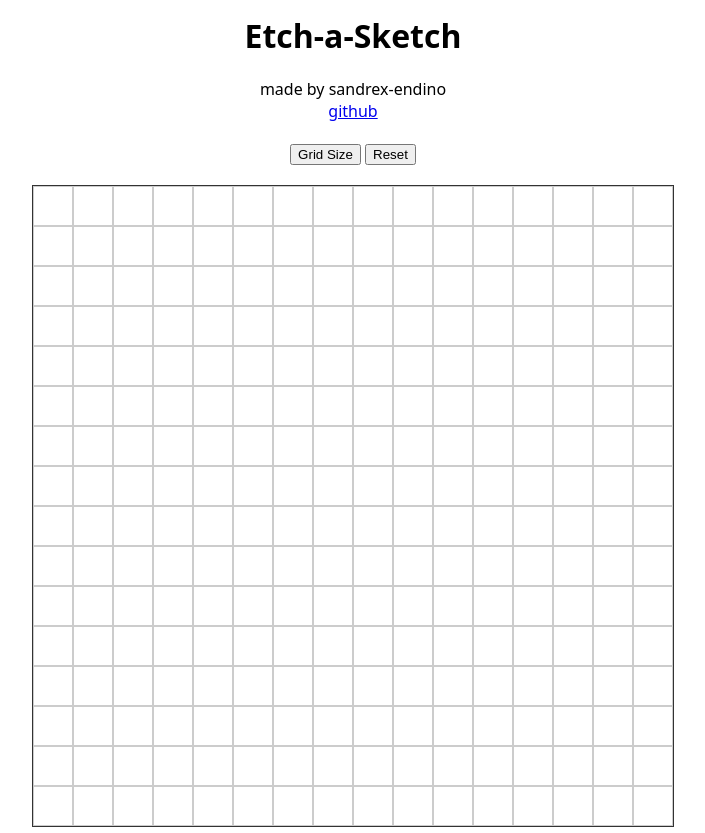
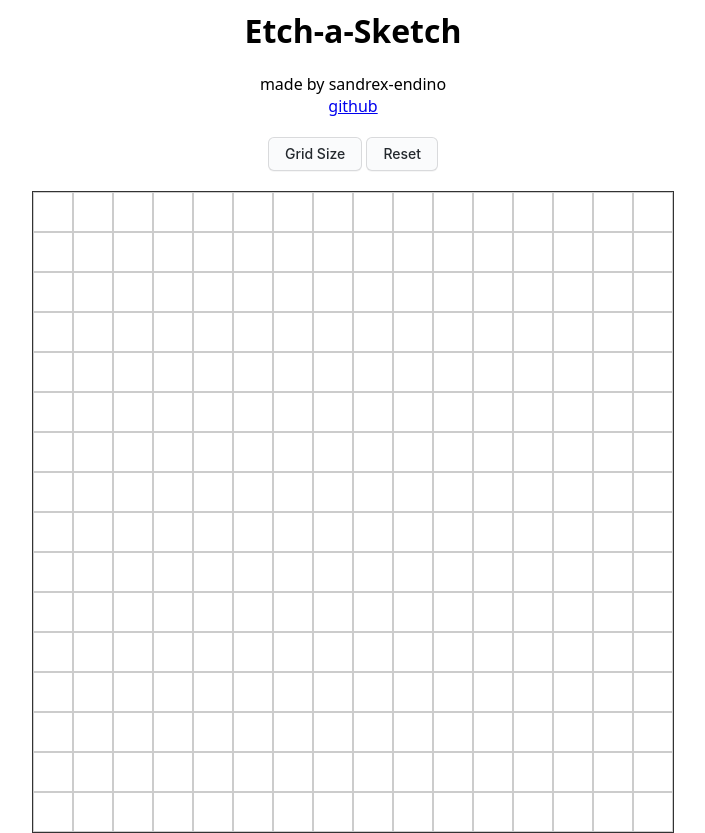
Before and after one commit to sandrex-endino/etch-a-sketch, a plain HTML site: page index.html in a window 1280 px wide. Shown: the whole page, without its empty margins (287-992 px from the left). Drawn offline with Linux system fonts and the light colour scheme.

Commit message:
Feat: Added styling to buttons

```diff
--- a/index.html
+++ b/index.html
@@ -19,8 +19,8 @@
 
       <div class="gridMenu">
         <div>
-            <button id="gridSizeBtn">Grid Size</button>
-            <button id="resetGridBtn">Reset</button>
+            <button id="gridSizeBtn" class="button-4">Grid Size</button>
+            <button id="resetGridBtn" class="button-4">Reset</button>
         </div>
       </div>
 
--- a/styles.css
+++ b/styles.css
@@ -50,3 +50,61 @@ body {
 .squareHovered {
     background-color: #474747;
 }
+
+/* CSS */
+.button-4 {
+  appearance: none;
+  background-color: #FAFBFC;
+  border: 1px solid rgba(27, 31, 35, 0.15);
+  border-radius: 6px;
+  box-shadow: rgba(27, 31, 35, 0.04) 0 1px 0, rgba(255, 255, 255, 0.25) 0 1px 0 inset;
+  box-sizing: border-box;
+  color: #24292E;
+  cursor: pointer;
+  display: inline-block;
+  font-family: -apple-system, system-ui, "Segoe UI", Helvetica, Arial, sans-serif, "Apple Color Emoji", "Segoe UI Emoji";
+  font-size: 14px;
+  font-weight: 500;
+  line-height: 20px;
+  list-style: none;
+  padding: 6px 16px;
+  position: relative;
+  transition: background-color 0.2s cubic-bezier(0.3, 0, 0.5, 1);
+  user-select: none;
+  -webkit-user-select: none;
+  touch-action: manipulation;
+  vertical-align: middle;
+  white-space: nowrap;
+  word-wrap: break-word;
+}
+
+.button-4:hover {
+  background-color: #F3F4F6;
+  text-decoration: none;
+  transition-duration: 0.1s;
+}
+
+.button-4:disabled {
+  background-color: #FAFBFC;
+  border-color: rgba(27, 31, 35, 0.15);
+  color: #959DA5;
+  cursor: default;
+}
+
+.button-4:active {
+  background-color: #EDEFF2;
+  box-shadow: rgba(225, 228, 232, 0.2) 0 1px 0 inset;
+  transition: none 0s;
+}
+
+.button-4:focus {
+  outline: 1px transparent;
+}
+
+.button-4:before {
+  display: none;
+}
+
+.button-4:-webkit-details-marker {
+  display: none;
+}
```
